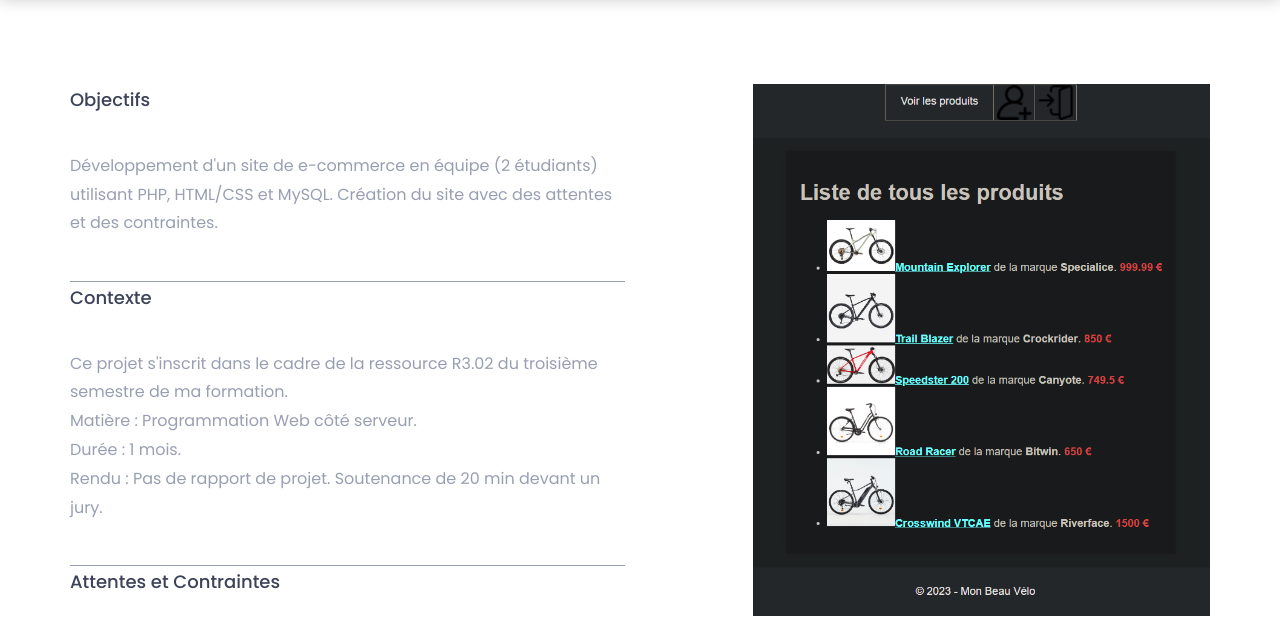
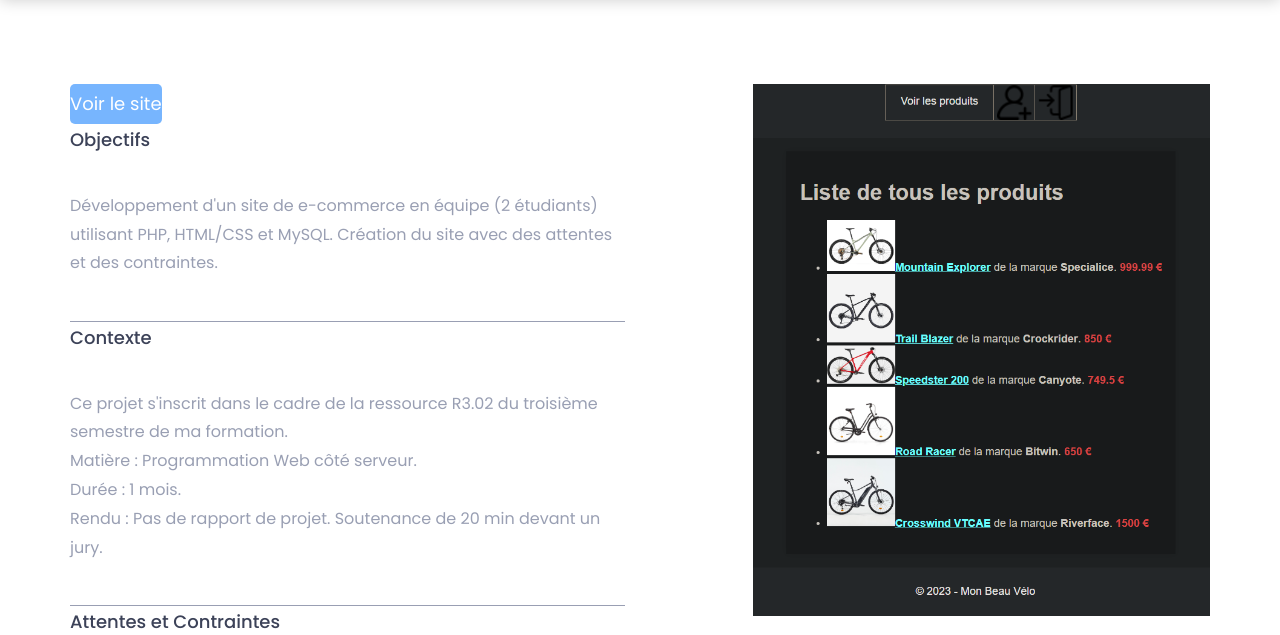
Before and after one commit to Ced111/Portfolio, a plain HTML site: page projet1.html in a window 1280 px wide. Shown: the part 93-728 px from the top of the page. Drawn offline with nearby package versions, Linux system fonts and the light colour scheme.

Commit message:
Ajout bouton accés site projet php + modif cv

```diff
--- a/assets/css/style.css
+++ b/assets/css/style.css
@@ -858,7 +858,15 @@ span.single-timeline-horizontal.spacial-horizontal-line {width: 88px;}
     projet.html
 */
 
-
 .projet-img {
     margin-bottom: 20px; /* Ajoute un espace en dessous de chaque image */
 }
+
+
+.boutonVoirSite {
+    background-color: #77b5fe; /* Couleur de fond bleu */
+    color: white; /* Texte blanc */
+    border-radius: 5px; /* Bordures arrondies */
+    font-size: 18px; /* Taille de texte */
+    line-height: 40px; /* Hauteur de ligne */
+}
--- a/projet1.html
+++ b/projet1.html
@@ -74,6 +74,7 @@
                 <!-- Contenu Textuel du Projet -->
                 <div class="col-sm-6">
                     <div class="single-about-txt">
+                        <a href="https://webinfo.iutmontp.univ-montp2.fr/~leretourc/projetphp/web/controleurFrontal.php" class="boutonVoirSite" target="_blank">Voir le site</a>
                         <h3>Objectifs</h3>
                         <p>Développement d'un site de e-commerce en équipe (2 étudiants) utilisant PHP, HTML/CSS et MySQL. Création du site avec des attentes et des contraintes.</p>
 
```
Also changed, not shown: index.html (+1 -1 lines), 3 other files.
